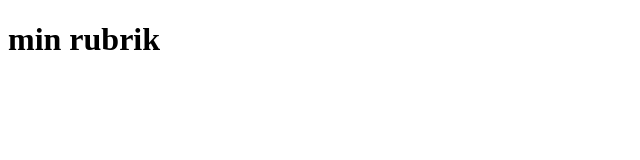
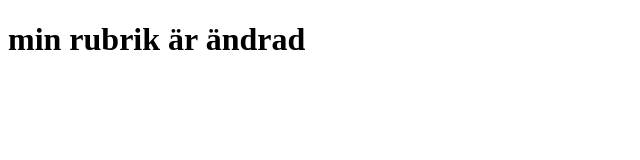
Before and after one commit to rdahlqvist/VS-Code--HTML---CSS-, a plain HTML site: page index2.html in a window 1280 px wide. Shown: the whole page, without its empty margins (0-640 px from the left). Drawn offline with Linux system fonts and the light colour scheme.

Commit message:
uppdaterad

```diff
--- a/index2.html
+++ b/index2.html
@@ -6,6 +6,6 @@
     <title>Document</title>
 </head>
 <body>
-    <h1>min rubrik</h1>
+    <h1>min rubrik är ändrad</h1>
 </body>
 </html>
```
